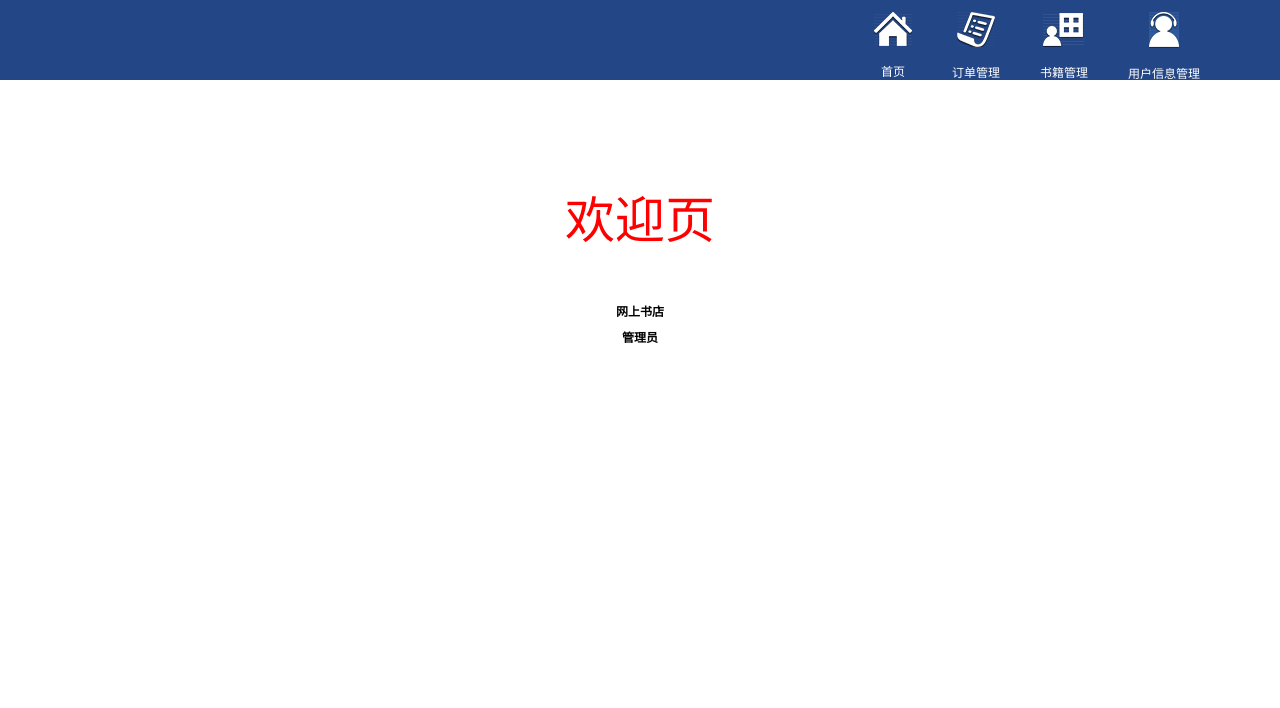
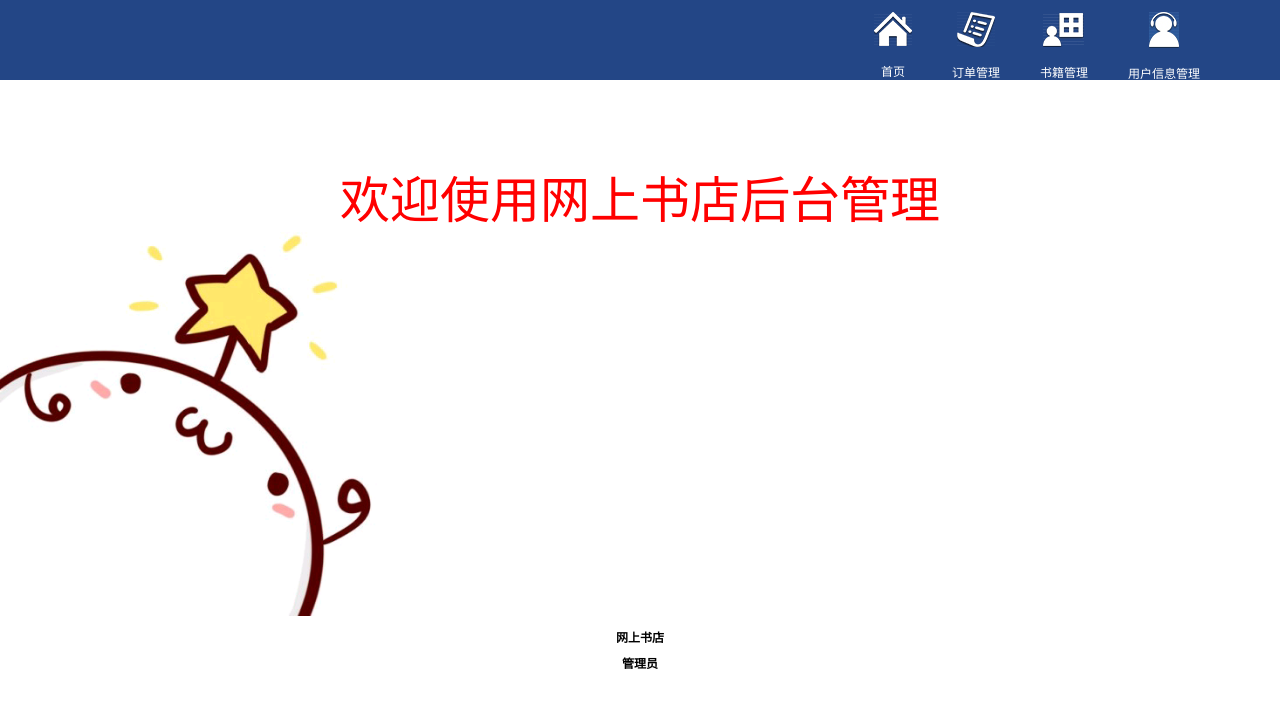
Before and after one commit to 1948448114/db_project, a Python web app: template templates/index.html in a window 1280 px wide. Shown: the top 708 px of the page. Run offline with Jinja, Linux system fonts and the light colour scheme; the template is opened without the code that fills it, so the values that code supplies are empty.

```diff
--- a/static/css/style.css
+++ b/static/css/style.css
@@ -18,10 +18,11 @@ li{list-style:none;}
     right: 0;}
 .nav a{color:#fff;}
 .nav li{float:left; margin-right:40px;}
-.hyy p{text-align:center; font-size:50px; color:red; padding-top:50px;}
+.hyy p{text-align:center; font-size:50px; color:red; padding-top:30px;    margin-bottom: 0px;}
+#picpic {text-align: left;}
 .content{ width:100%;margin:0 auto; position:relative;}
 .left-column{width:15%; text-align:center; float:left; background-color:#e1e7f5; height:680px;}
-.left-column h5{color:#fff; background-color:#3399fe; font-size:18px; border-radius:10px; margin:0 20px; padding:4px 15px; height:20px; line-height:18px;}
+.left-column h5{color:#fff; background-color:#3399fe; font-size:18px; border-radius:10px; margin:0 10px; padding:4px 5px; height:20px; line-height:18px;}
 .service{height:45px; background-color:#b5d6f9; padding-top:15px;}
 .call dt{background-color:#e1e7f5; line-height:35px; font-size:14px; border-bottom:1px dashed #c4c9cf;}
 .main{border-top:1px dashed #ffffff;}
--- a/templates/index.html
+++ b/templates/index.html
@@ -44,8 +44,11 @@ $(document).ready(function(){
 </div>
 <div class="content" id="con_one_6" style="display:block;">
   <div class="meduo">
+
     <div class="hyy">
-      <p>欢迎页</p>
+
+      <p >欢迎使用网上书店后台管理</p>
+      <img id="picpic"  width="30%" src="../static/images/124.png">
     </div>
   </div>
 </div>
```
Also changed, not shown: static/images/124.png (added).
